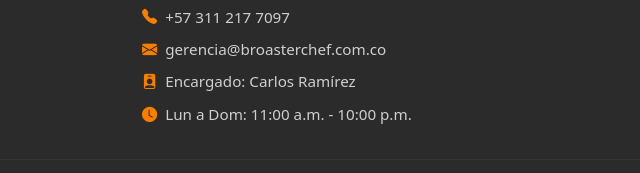
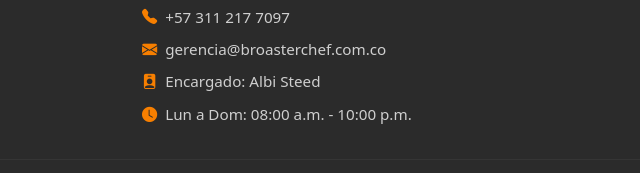
Before and after one commit to juliiiiiiiiiiiii/PROYECTO_FRANQUICIA_POLLOS, a website: page Menu/menu.html in a window 1280 px wide. Shown: the part 2712-2885 px from the top of the page, 320-960 px from the left. Drawn offline with nearby package versions, Linux system fonts and the light colour scheme.

Commit message:
ultimo commit (oh no hermano)

```diff
--- a/Menu/menu.html
+++ b/Menu/menu.html
@@ -262,8 +262,8 @@
                         <li><span class="bi bi-geo-alt-fill me-2"></span>Ak. 50 (Carrera 50) # 0 - 25, Puente Aranda, Barrio El Jasmín, Bogotá</li>
                         <li><span class="bi bi-telephone-fill me-2"></span>+57 311 217 7097</li>
                         <li><span class="bi bi-envelope-fill me-2"></span>gerencia@broasterchef.com.co</li>
-                        <li><span class="bi bi-person-badge-fill me-2"></span>Encargado: Carlos Ramírez</li>
-                        <li><span class="bi bi-clock-fill me-2"></span>Lun a Dom: 11:00 a.m. - 10:00 p.m.</li>
+                        <li><span class="bi bi-person-badge-fill me-2"></span>Encargado: Albi Steed</li>
+                        <li><span class="bi bi-clock-fill me-2"></span>Lun a Dom: 08:00 a.m. - 10:00 p.m.</li>
                     </ul>
                 </div>
 
```
